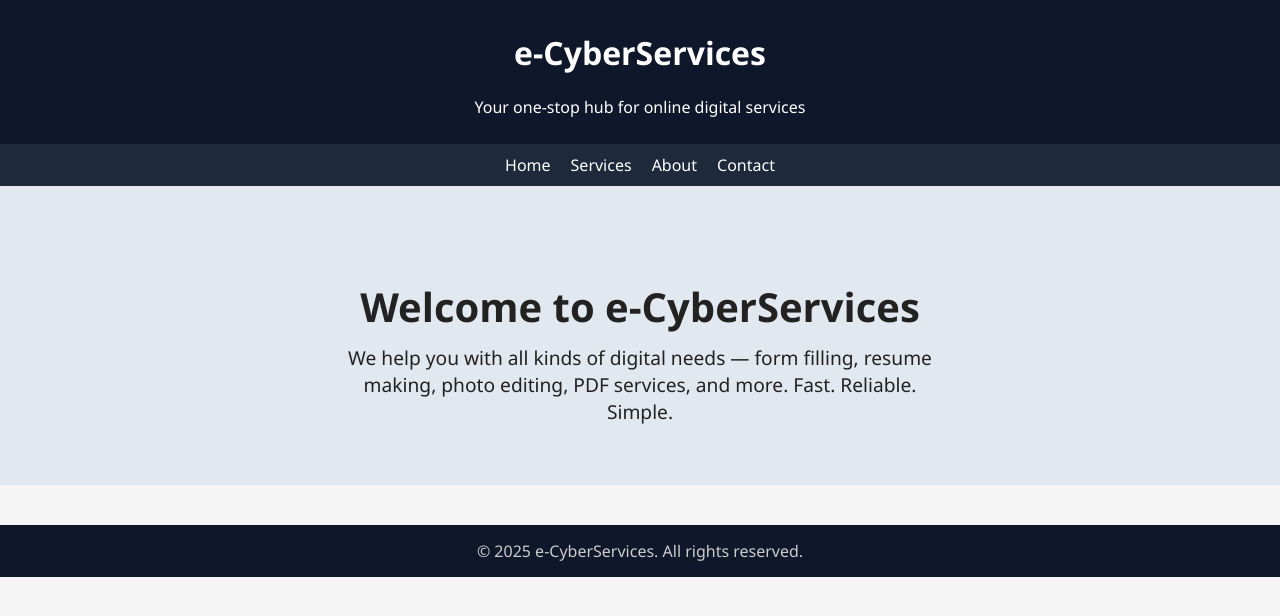
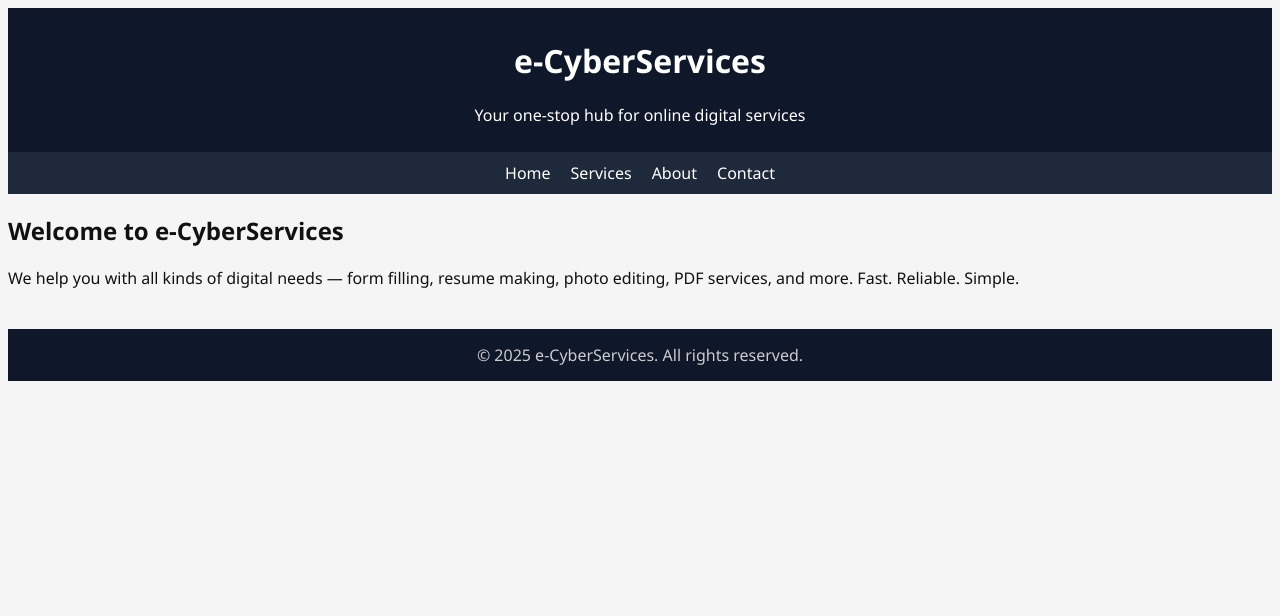
Before and after one commit to nikhilworkbench/e-CyberServices, a plain HTML site: page index.html in a window 1280 px wide. Drawn offline with Linux system fonts and the light colour scheme; files that its build step writes are made by us from their sources.

Commit message:
Update style.css

```diff
--- a/about/style.css
+++ b/about/style.css
@@ -7,6 +7,7 @@
 header {
   background: #0f172a;
   color: #fff;
+  margin: 0px;
   text-align: center;
   padding: 10px;
 }
@@ -63,7 +64,7 @@
   border-radius: 10px;
   padding: 30px;
   width: 280px;
-      box-shadow: 0 4px 10px rgba(0,0,0,0.1);
+  box-shadow: 0 4px 10px rgba(0, 0, 0, 0.1);
   transition: transform 0.2s ease;
 }
 
--- a/style.css
+++ /dev/null
@@ -1,57 +0,0 @@
-body {
-    font-family: 'Segoe UI', sans-serif;
-    margin: 0;
-    padding: 0;
-    background: #f5f5f5;
-    color: #222;
-}
-
-header {
-    background: #0f172a;
-    color: #fff;
-    padding: 10px;
-    text-align: center;
-}
-
-nav {
-    background: #1e293b;
-    display: flex;
-    justify-content: center;
-    gap: 20px;
-    padding: 10px 0;
-}
-
-nav a {
-    color: #fff;
-    text-decoration: none;
-    font-weight: 500;
-}
-
-nav a:hover {
-    color: #38bdf8;
-}
-
-.hero {
-    text-align: center;
-    padding: 60px 20px;
-    background: #e2e8f0;
-}
-
-.hero h1 {
-    font-size: 2.5rem;
-    margin-bottom: 10px;
-}
-
-.hero p {
-    font-size: 1.2rem;
-    max-width: 600px;
-    margin: 0 auto;
-}
-
-footer {
-    background: #0f172a;
-    color: #ccc;
-    text-align: center;
-    padding: 15px;
-    margin-top: 40px;
-}
```
Lines whose indentation alone changed are shown as unchanged.
